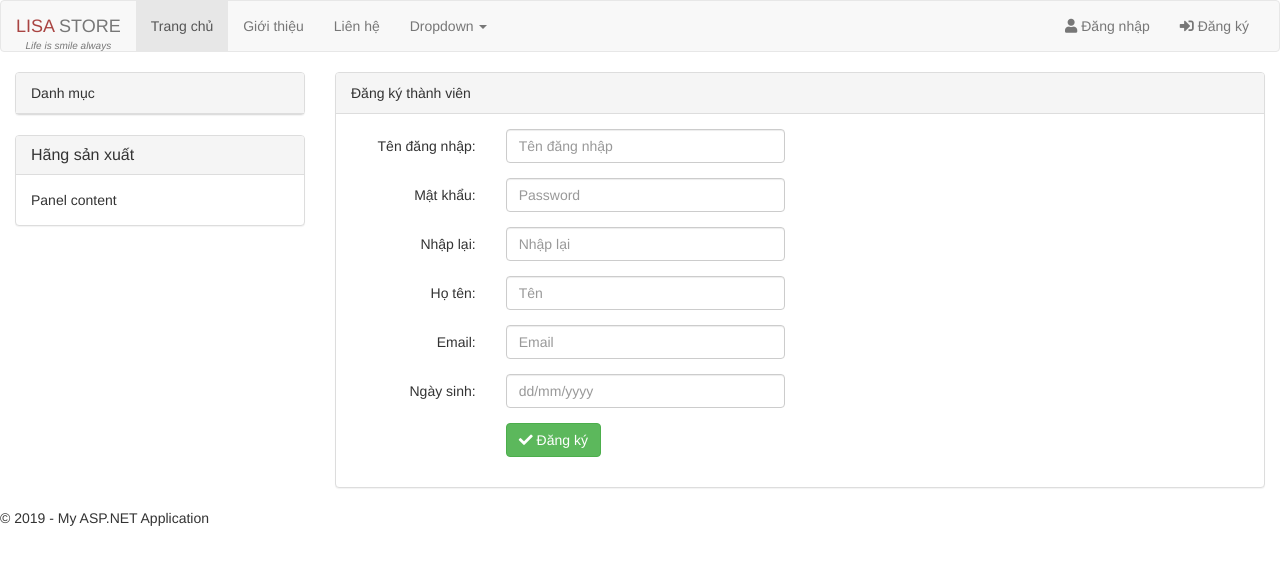
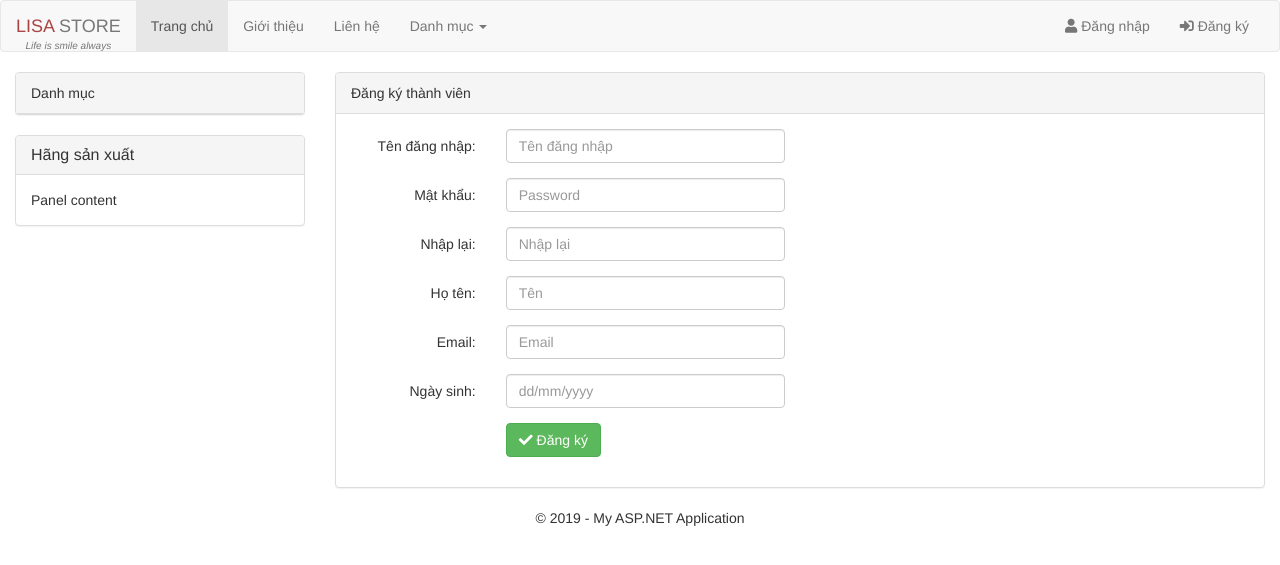
Before and after one commit to nbtai94/LisaStore, an ASP.NET MVC app: page /Account/Register in a window 1280 px wide. Shown: the top 565 px of the page. Run offline with ASP.NET Core 8 and stand-ins for ASP.NET MVC 5, Linux system fonts and the light colour scheme; the project's own start-up code is not run, and a stand-in starts its controllers and pages; some libraries are stand-ins or nearby versions.

Commit message:
Update _LayoutUser.cshtml

```diff
--- a/QuanLyBanHang/QuanLyBanHang/Views/Shared/_LayoutUser.cshtml
+++ b/QuanLyBanHang/QuanLyBanHang/Views/Shared/_LayoutUser.cshtml
@@ -31,7 +31,7 @@
                     <li><a href="#">Giới thiệu</a></li>
                     <li><a href="#">Liên hệ</a></li>
                     <li class="dropdown">
-                        <a href="#" class="dropdown-toggle" data-toggle="dropdown">Dropdown <span class="caret"></span></a>
+                        <a href="#" class="dropdown-toggle" data-toggle="dropdown">Danh mục <span class="caret"></span></a>
                         <ul class="dropdown-menu">
                             <li><a href="#">Action</a></li>
                             <li><a href="#">Another action</a></li>
@@ -96,7 +96,7 @@
         </div>
     </div>
     <footer>
-        <p>&copy; @DateTime.Now.Year - My ASP.NET Application</p>
+        <p class="text-center">&copy; @DateTime.Now.Year - My ASP.NET Application</p>
     </footer>
     <script src="https://ajax.googleapis.com/ajax/libs/jquery/3.3.1/jquery.min.js"></script>
     <script src="https://maxcdn.bootstrapcdn.com/bootstrap/3.3.7/js/bootstrap.min.js"></script>
```
